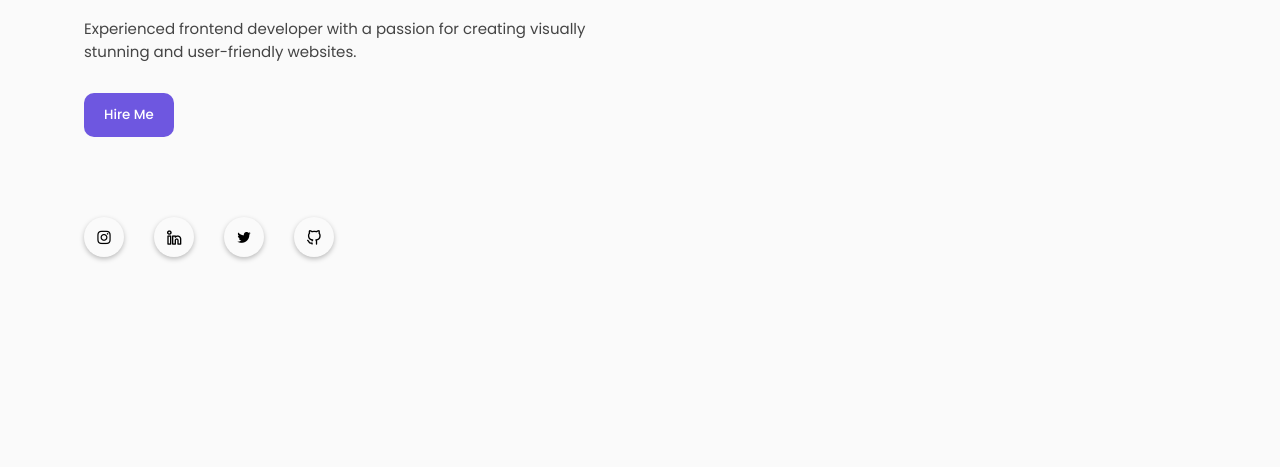
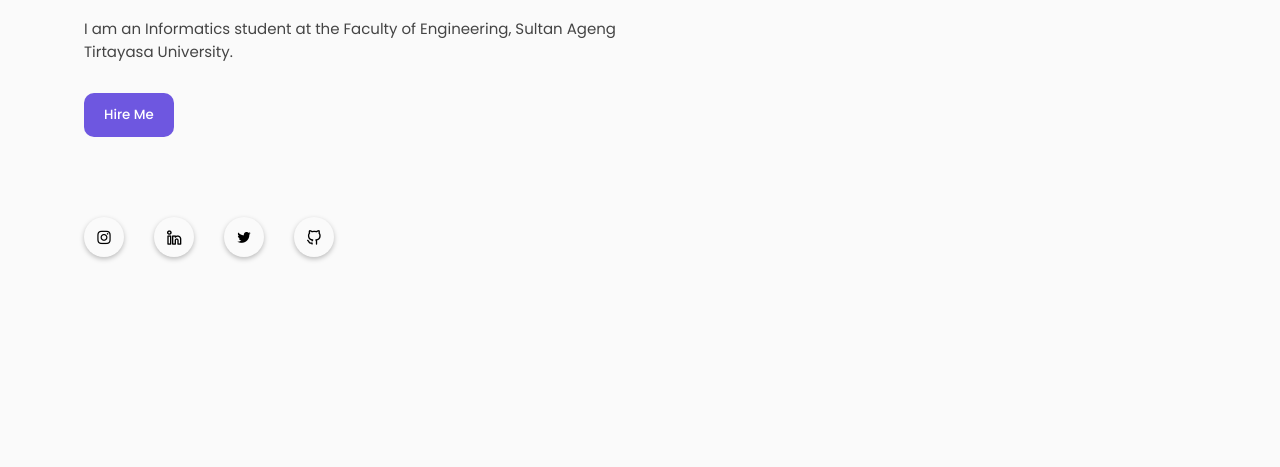
Before and after one commit to ramadhafidz/ramadhafidz, a plain HTML site: page index.html in a window 1280 px wide. Shown: the part 333-800 px from the top of the page. Drawn offline with nearby package versions, Linux system fonts and the light colour scheme.

Commit message:
update html

```diff
--- a/index.html
+++ b/index.html
@@ -52,7 +52,6 @@
 
         <!-- -------------- MAIN ---------------- -->
         <main class="wrapper">
-            <!-- -------------- FEATURED BOX ---------------- -->
             <section class="featured-box" id="home">
                 <div class="featured-text">
                     <div class="featured-text-card">
@@ -62,9 +61,7 @@
                         <p>I'm <span class="typedText"></span></p>
                     </div>
                     <div class="featured-text-info">
-                        <p>Experienced frontend developer with a passion for creating visually stunning
-                            and user-friendly websites.
-                        </p>
+                        <p>I am an Informatics student at the Faculty of Engineering, Sultan Ageng Tirtayasa University.</p>
                     </div>
                     <div class="featured-text-btn">
                         <button class="btn blue-btn">Hire Me</button>
@@ -246,13 +243,17 @@
 
 
 
-    <!-- ----- TYPING JS Link ----- -->
+    <!-- Animasi Typing -->
     <script src="https://unpkg.com/typed.js@2.0.16/dist/typed.umd.js"></script>
 
-    <!-- ----- SCROLL REVEAL JS Link----- -->
+    <!-- Scroll Reveal -->
     <script src="https://unpkg.com/scrollreveal"></script>
 
-    <!-- ----- MAIN JS ----- -->
+    <!-- PARALAX SCROLL -->
+     <script src="https://cdnjs.cloudflare.com/ajax/libs/gsap/3.11.4/gsap.min.js"></script>
+     <script src="https://cdnjs.cloudflare.com/ajax/libs/gsap/3.11.4/ScrollTrigger.min.js"></script>
+
+    <!-- Javascript Utama -->
     <script src="./js/script.js"></script>
 </body>
 
```
